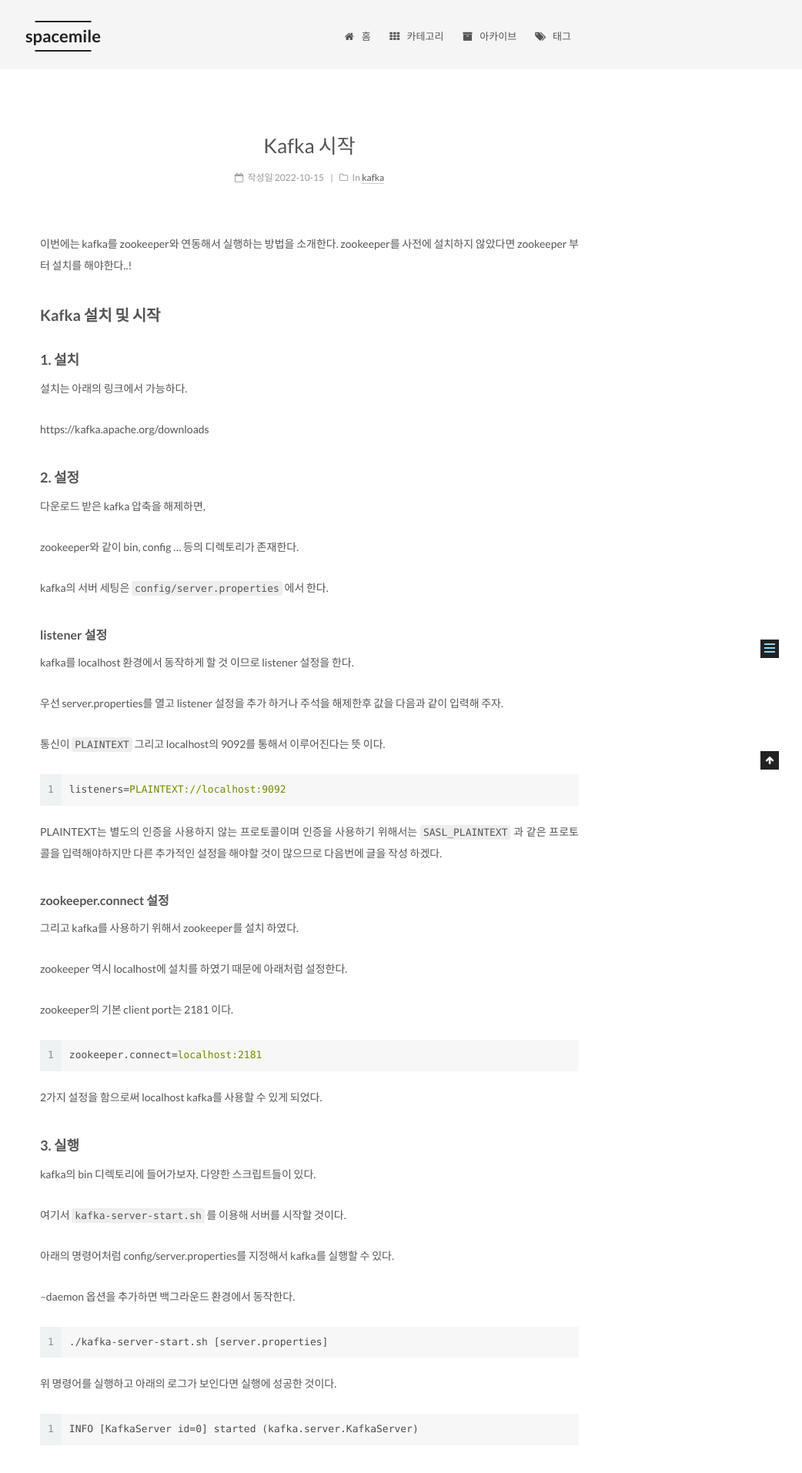
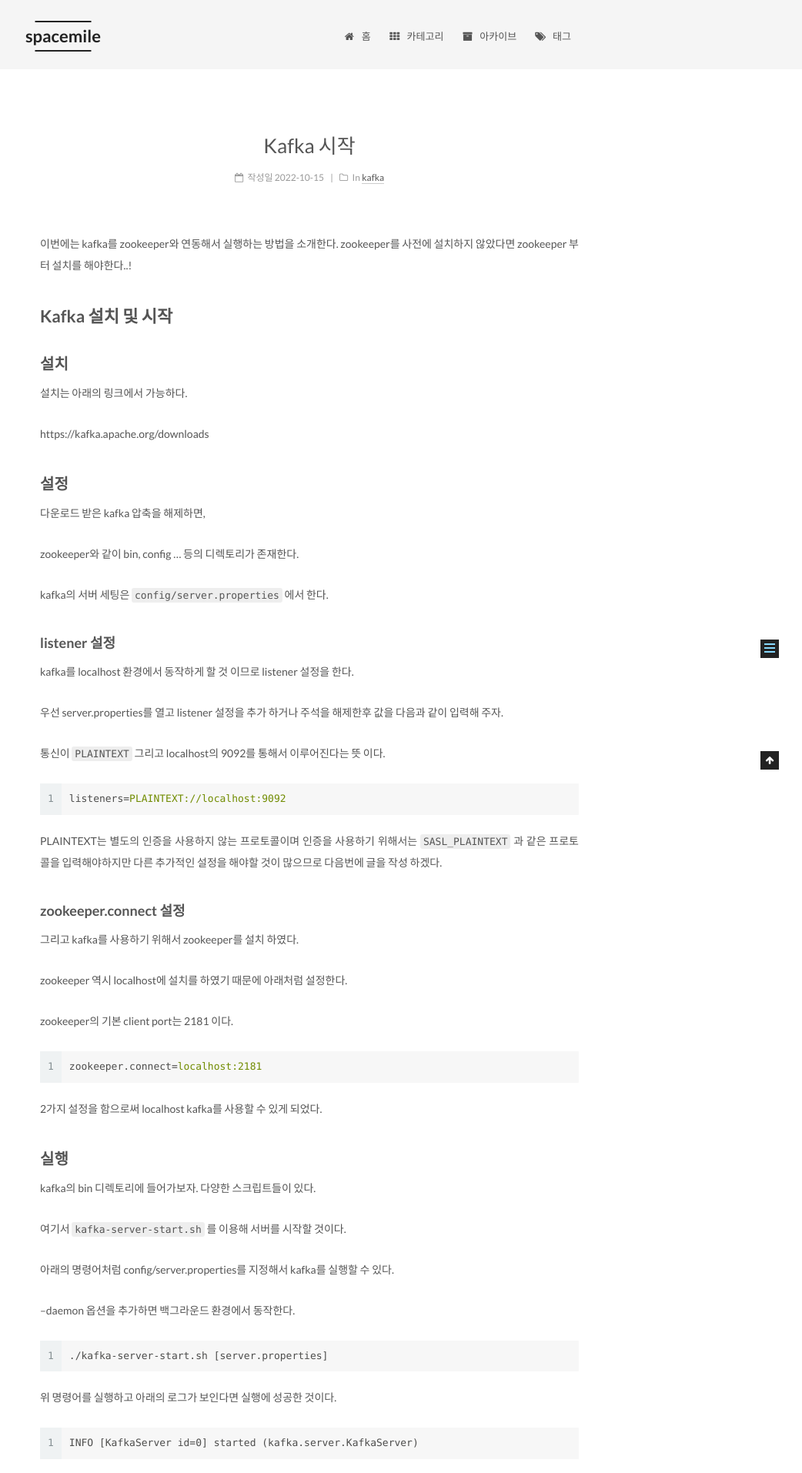
Before and after one commit to spacemile/spacemile.github.io, a Jekyll site: the page built from _posts/2022-10-15-kafkastart.md, in a window 1280 px wide. Shown: the top 1914 px of the page at 77% size, without its empty margins (238-1280 px from the left). Built offline with Jekyll 4.4.1, drawn with Linux system fonts in a browser that asks for light colours; some of the changed text lies outside the part shown.

Commit message:
Update 2022-10-15-kafkastart.md

````diff
--- a/_posts/2022-10-15-kafkastart.md
+++ b/_posts/2022-10-15-kafkastart.md
@@ -9,15 +9,15 @@ tags:
 
 이번에는 kafka를 zookeeper와 연동해서 실행하는 방법을 소개한다. zookeeper를 사전에 설치하지 않았다면 zookeeper 부터 설치를 해야한다..!
 
-### Kafka 설치 및 시작
+## Kafka 설치 및 시작
 
-#### 1. 설치
+### 설치
 
 설치는 아래의 링크에서 가능하다.
 
 https://kafka.apache.org/downloads
 
-#### 2. 설정
+### 설정
 
 다운로드 받은 kafka 압축을 해제하면,
 
@@ -25,7 +25,7 @@ zookeeper와 같이 bin, config ... 등의 디렉토리가 존재한다.
 
 kafka의 서버 세팅은 `config/server.properties` 에서 한다.
 
-##### listener 설정
+#### listener 설정
 
 kafka를 localhost 환경에서 동작하게 할 것 이므로 listener 설정을 한다.
 
@@ -39,7 +39,7 @@ listeners=PLAINTEXT://localhost:9092
 
 PLAINTEXT는 별도의 인증을 사용하지 않는 프로토콜이며 인증을 사용하기 위해서는 `SASL_PLAINTEXT` 과 같은 프로토콜을 입력해야하지만 다른 추가적인 설정을 해야할 것이 많으므로 다음번에 글을 작성 하겠다.
 
-##### zookeeper.connect 설정
+#### zookeeper.connect 설정
 
 그리고 kafka를 사용하기 위해서 zookeeper를 설치 하였다.
 
@@ -54,7 +54,7 @@ zookeeper.connect=localhost:2181
 2가지 설정을 함으로써 localhost kafka를 사용할 수 있게 되었다.
 
 
-#### 3. 실행
+### 실행
 
 kafka의 bin 디렉토리에 들어가보자. 다양한 스크립트들이 있다.
 
@@ -74,7 +74,29 @@ kafka의 bin 디렉토리에 들어가보자. 다양한 스크립트들이 있
 INFO [KafkaServer id=0] started (kafka.server.KafkaServer)
 ```
 
-### Topic Test
+#### Zookeeper 연동 테스트
+
+zookeeper와 연동이 되었는지 확인해보고 싶으면 zkCli.sh를 사용하면 된다.
+
+zookeeper의 bin 파일에서 아래의 명령어를 사용한다.
+
+```
+./zkCli.sh
+```
+
+zkCli에 접속을 하였으면 `ls /`명령어를 실행해 본다.
+
+그러면 지난번에는 `zookeeper` 하나만 존재했던 루트에 아래와 같은 여러 항목이 존재하는 것을 확인할 수 있다.
+
+kafka broker가 zookeeper와 연동을 성공한 것이다.
+
+```
+[zk: localhost:2181(CONNECTED) 0] ls /
+[admin, brokers, cluster, config, consumers, controller, controller_epoch, feature, isr_change_notification, latest_producer_id_block, log_dir_event_notification, zookeeper]
+```
+
+
+## Topic
 
 kafka를 설치하고 실행하였으면 간단한 명령어로 동작을 확인할 수 있다.
 
@@ -98,7 +120,7 @@ test
 
 위와 같이 test 토픽이 생성된 것을 확인할 수 있다.
 
-### Producer
+## Producer
 
 bin 디렉토리에서 `kafka-console-producer.sh` 를 사용하면 producer도 테스트가 가능하다.
 
@@ -117,7 +139,7 @@ bin 디렉토리에서 `kafka-console-producer.sh` 를 사용하면 producer도
 
 전송은 되었는 것 같은데 어디서 확인할 수 있을까? 다음은 consumer 이다.
 
-### Consumer
+## Consumer
 
 consumer는 producer가 전송한 로그를 읽어오는데 사용된다.
 
````
